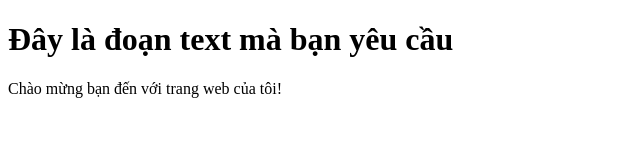
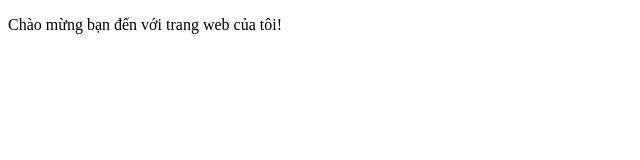
Before and after one commit to h13u4nh/h13u4nh.github.io, a plain HTML site: page index.html in a window 1280 px wide. Shown: the whole page, without its empty margins (0-640 px from the left). Drawn offline with Linux system fonts and the light colour scheme.

Commit message:
Update index.html

```diff
--- a/index.html
+++ b/index.html
@@ -1,6 +1,5 @@
 <!DOCTYPE html>
 <body>
-    <h1>Đây là đoạn text mà bạn yêu cầu</h1>
     <p>Chào mừng bạn đến với trang web của tôi!</p>
 </body>
 </html>
```
